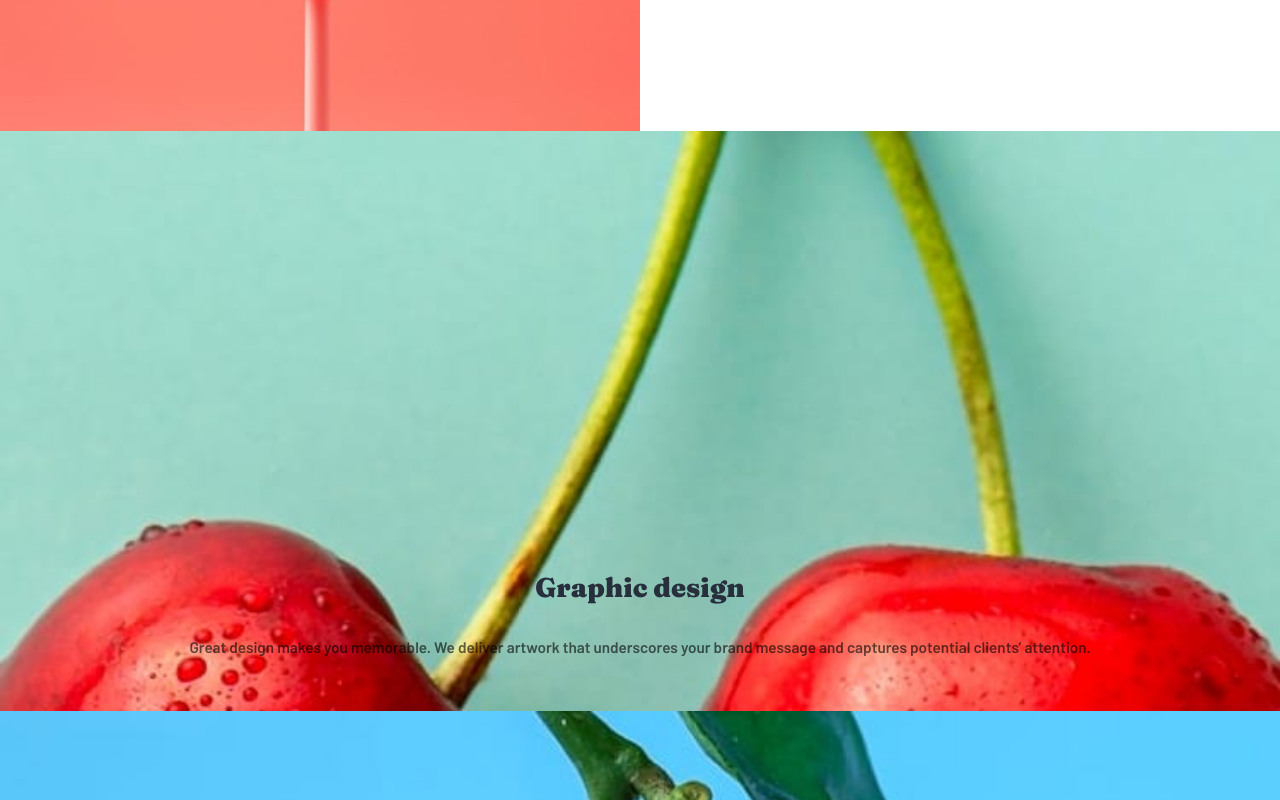
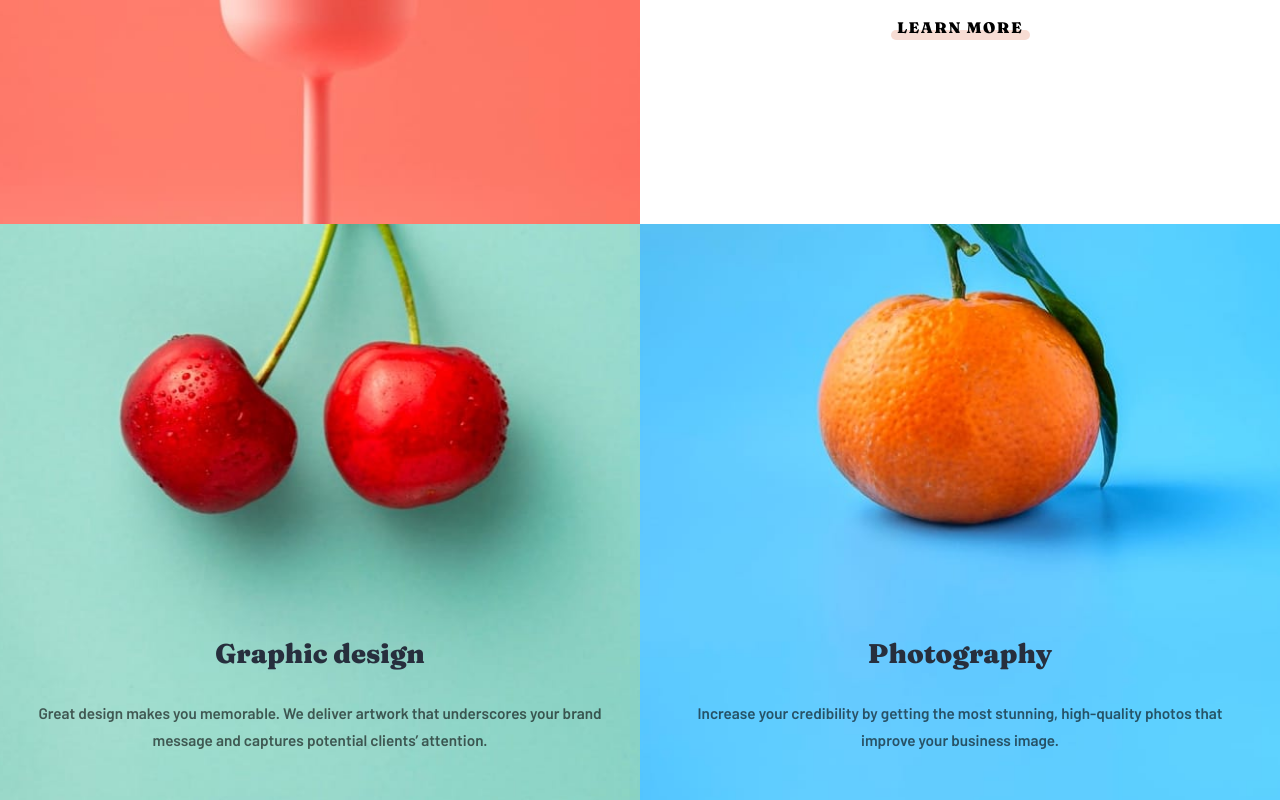
Before and after one commit to imalbert/_frontendmentor_sunnyside-agency-landing-page, a Next.js app: page / in a window 1280 px wide. Shown: the part 1480-2280 px from the top of the page. Built offline with nearby package versions, Linux system fonts and the light colour scheme.

Commit message:
mobile tall sections

```diff
--- a/pages/index.tsx
+++ b/pages/index.tsx
@@ -90,7 +90,6 @@ export default function Home() {
               Learn more
             </a>
           </section>
-        </div>
           <section
             className={`${styles.tallSection} ${styles.graphicDesignerBg}`}
           >
@@ -104,10 +103,11 @@ export default function Home() {
           <section className={`${styles.tallSection} ${styles.photographyBg}`}>
             <h2>Photography</h2>
             <p>
-            Increase your credibility by getting the most stunning, high-quality
-            photos that improve your business image.
+              Increase your credibility by getting the most stunning,
+              high-quality photos that improve your business image.
             </p>
           </section>
+        </div>
         <section className={`${styles.section} ${styles.testimonials}`}>
           <h3>Client testimonials</h3>
           <div className={styles.avatar}>
--- a/styles/Home.module.css
+++ b/styles/Home.module.css
@@ -99,12 +99,41 @@
 }
 .graphicDesignerBg {
   background-image: url('../images/mobile/image-graphic-design.jpg');
+  grid-area: graphic-designer;
 }
 .photographyBg {
   background-image: url('../images/mobile/image-photography.jpg');
+  grid-area: photography;
 }
 .bgOverlay {
   position: relative;
+}
+
+.learnSection2, .learnSection4 {
+  justify-content: center;
+}
+.learnSection1 { grid-area: learn-image-egg; }
+.learnSection2 { grid-area: learn-transform; }
+.learnSection3 { grid-area: learn-image-cup; }
+.learnSection4 { grid-area: learn-standout; }
+.learnSection { display: unset; }
+@media (min-width: 680px) {
+  .graphicDesignerBg {
+    background-image: url('../images/desktop/image-graphic-design.jpg');
+  }
+  .photographyBg {
+    background-image: url('../images/desktop/image-photography.jpg');
+  }
+
+  .learnSection {
+    display: grid;
+    grid-template-columns: 1fr 1fr;
+    grid-template-rows: 1fr 1fr 1fr;
+    grid-template-areas:
+      "learn-transform learn-image-egg"
+      "learn-image-cup learn-standout"
+      "graphic-designer photography";
+  }
 }
 
 /* testimonials */
@@ -163,28 +192,10 @@
   color: #407165
 }
 
+/* switch bg exactly at 495px for seamless transition */
 @media(min-width: 495px) {
   .hero {
     background-image: url('../images/desktop/image-header.jpg')
-  }
-}
-
-.learnSection2, .learnSection4 {
-  justify-content: center;
-}
-.learnSection1 { grid-area: learn-image-egg; }
-.learnSection2 { grid-area: learn-transform; }
-.learnSection3 { grid-area: learn-image-cup; }
-.learnSection4 { grid-area: learn-standout; }
-.learnSection { display: unset; }
-@media (min-width: 678px) {
-  .learnSection {
-    display: grid;
-    grid-template-columns: 1fr 1fr;
-    grid-template-rows: 1fr 1fr;
-    grid-template-areas:
-      "learn-transform learn-image-egg"
-      "learn-image-cup learn-standout";
   }
 }
 
@@ -193,5 +204,4 @@
     width: 100%;
     flex-direction: column;
   }
-
 }
```
Lines whose indentation alone changed are shown as unchanged.
